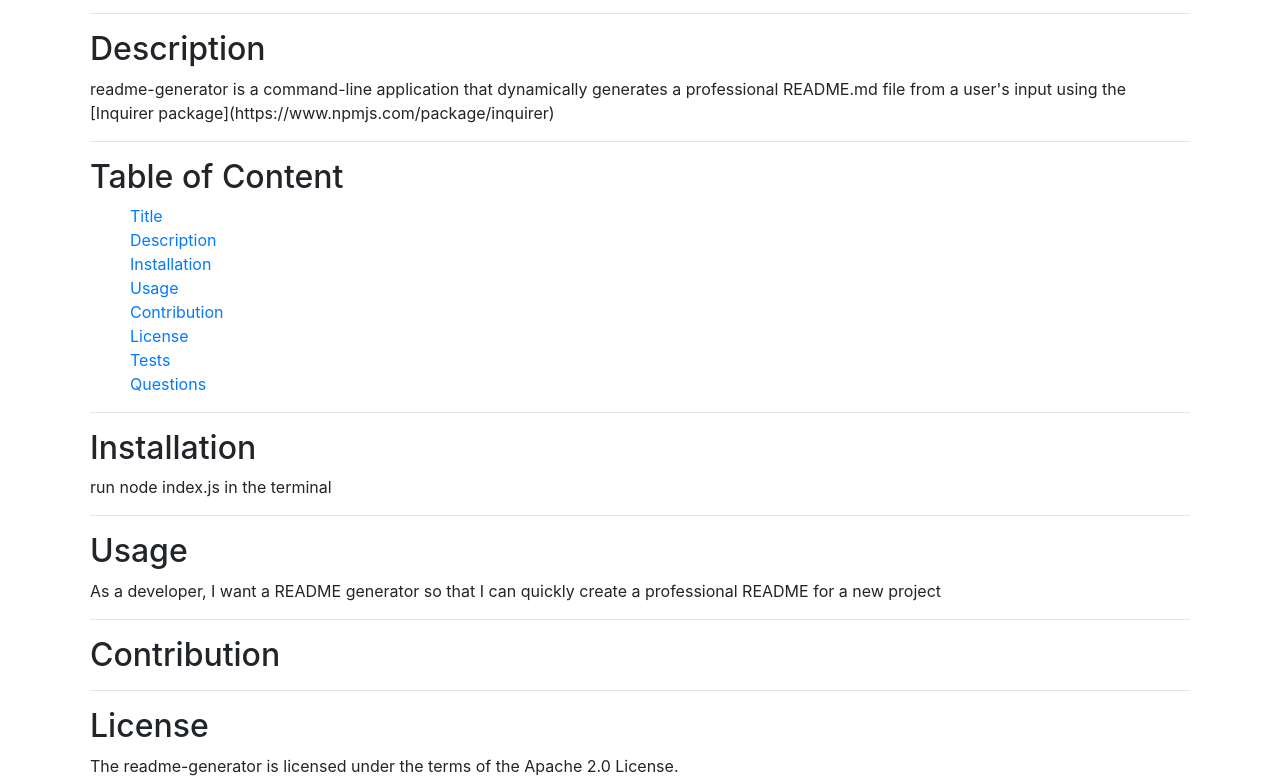
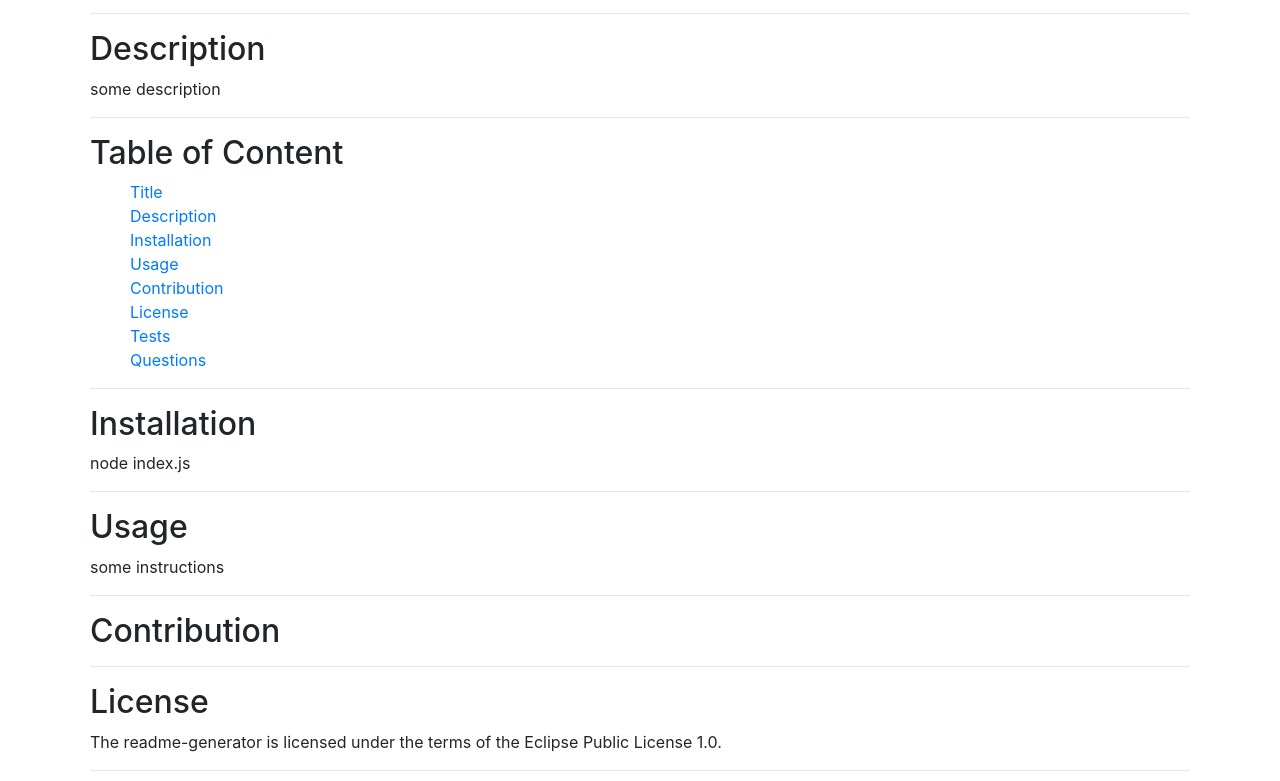
Before and after one commit to ljenchik/readme-generator, a website: page index.html in a window 1280 px wide. Shown: the part 475-1256 px from the top of the page. Drawn offline with nearby package versions, Linux system fonts and the light colour scheme.

```diff
--- a/index.html
+++ b/index.html
@@ -14,10 +14,10 @@
     <div><i class="fa fa-list-ul mx-2"></i> Readme.md</div>
     <hr/>
     <h1 class="display-4" id="title">readme-generator</h1>
-    <a href="https://opensource.org/licenses/Apache-2.0/"><img src="https://img.shields.io/badge/License-Apache_2.0-blue.svg"/></a>
+    <a href="https://opensource.org/licenses/EPL-1.0/"><img src="https://img.shields.io/badge/License-EPL_1.0-red.svg"/></a>
     <hr />
     <h2 id="description">Description</h2>
-    <div>readme-generator is a command-line application that dynamically generates a professional README.md file from a user's input using the [Inquirer package](https://www.npmjs.com/package/inquirer)</div>
+    <div>some description</div>
     <hr />
     <h2>Table of Content</h2>
       <ul>
@@ -32,16 +32,16 @@
       </ul>
     <hr />
     <h2 id="installation">Installation</h2>
-    <div>run node index.js in the terminal</div>
+    <div>node index.js</div>
     <hr />
     <h2 id="usage">Usage</h2>
-    <div>As a developer, I want a README generator so that I can quickly create a professional README for a new project</div>
+    <div>some instructions</div>
     <hr />
     <h2 id="contribution">Contribution</h2>
     <div></div>
     <hr />
     <h2 id="license">License</h2>
-    <div>The readme-generator is licensed under the terms of the Apache 2.0 License.</div>
+    <div>The readme-generator is licensed under the terms of the Eclipse Public License 1.0.</div>
     <hr />
     <h2 id="tests">Tests</h2>
     <div></div>
--- a/index.js
+++ b/index.js
@@ -195,7 +195,6 @@
 const init = async () => {
   try {
     const answers = await promptUser();
-    console.log(answers);
     const html = generateHTML(answers);
     await writeFileAsync("index.html", html);
     console.log("Successfully wrote to index.html");
```
Also changed, not shown: README.md.
